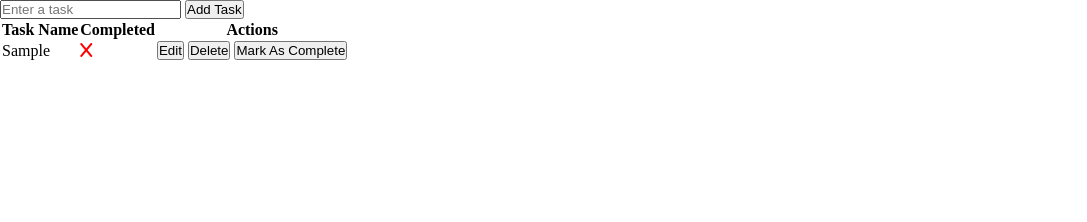
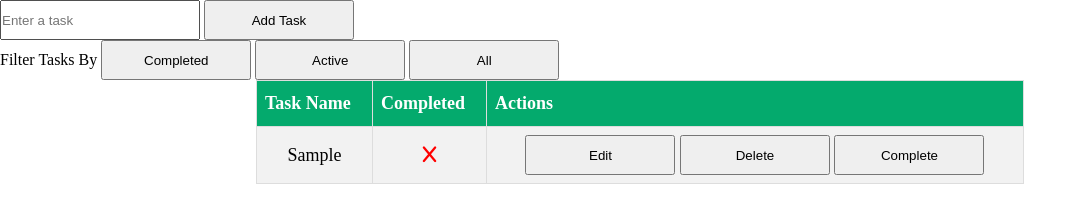
Before and after one commit to edgard-habanbou/task-manager, a plain HTML site: page index.html in a window 1280 px wide. Both pictures are taken after typing "Sample" into the empty fields and a click on the button "Add Task". Shown: the whole page, without its empty margins (0-1087 px from the left). Drawn offline with Linux system fonts and the light colour scheme.

Commit message:
Added Filters completed, active and All tasks for the tasks table

```diff
--- a/JS/script.js
+++ b/JS/script.js
@@ -1,7 +1,9 @@
 const addTask = document.getElementById("addTask");
+
 const addTaskName = document.getElementById("addTaskName");
 const taskList = document.getElementById("taskList");
 
+// Add task function will add element to table with edit delete and mark as complete buttons
 addTask.addEventListener("click", function () {
   if (addTaskName.value != "") {
     const task = document.createElement("tr");
@@ -13,7 +15,7 @@ addTask.addEventListener("click", function () {
     <td id = "complete"><i class="fa-solid fa-x" style="color: #ff0000;"></i></td>
     <td> <button id="editTask" class="edit-task">Edit</button>
         <button id="deleteTask" class="delete-task">Delete</button>
-        <button id="MarkAsComplete" class="mark-as-complete">Mark As Complete</button>
+        <button id="MarkAsComplete" class="mark-as-complete">Complete</button>
         </td>
     `;
 
@@ -45,3 +47,36 @@ addTask.addEventListener("click", function () {
     alert("Please enter a task name");
   }
 });
+
+// Filter section
+const allTasks = document.getElementById("allTasks");
+const CompletedTasks = document.getElementById("CompletedTasks");
+const ActiveTasks = document.getElementById("ActiveTasks");
+
+const tableRows = document.getElementsByTagName("tr");
+// show all tasks
+allTasks.addEventListener("click", () => {
+  for (let i = 0; i < tableRows.length; i++) {
+    tableRows[i].removeAttribute("hidden");
+  }
+});
+
+CompletedTasks.addEventListener("click", () => {
+  for (let i = 1; i < tableRows.length; i++) {
+    if (!tableRows[i].innerHTML.includes("fa-check")) {
+      tableRows[i].setAttribute("hidden", "true");
+    } else {
+      tableRows[i].removeAttribute("hidden");
+    }
+  }
+});
+
+ActiveTasks.addEventListener("click", () => {
+  for (let i = 1; i < tableRows.length; i++) {
+    if (tableRows[i].innerHTML.includes("fa-check")) {
+      tableRows[i].setAttribute("hidden", "false");
+    } else {
+      tableRows[i].removeAttribute("hidden");
+    }
+  }
+});
--- a/index.html
+++ b/index.html
@@ -20,10 +20,15 @@
       <input type="text" id="addTaskName" placeholder="Enter a task" />
       <button id="addTask">Add Task</button>
     </div>
-
+    <div class="filter">
+      <span>Filter Tasks By</span>
+      <button id="CompletedTasks">Completed</button>
+      <button id="ActiveTasks">Active</button>
+      <button id="allTasks">All</button>
+    </div>
     <!-- Task table section -->
     <div class="task-list">
-      <table id="taskList">
+      <table class="tasks" id="taskList">
         <tr>
           <th>Task Name</th>
           <th>Completed</th>
--- a/styles/style.css
+++ b/styles/style.css
@@ -0,0 +1,36 @@
+.task-list{
+    padding: 0px 20vw;
+    display: flex;
+    justify-content: center;
+}
+.tasks {
+    border-collapse: collapse;
+    width: 100%;
+  }
+
+.tasks td, .tasks th {
+  border: 1px solid #ddd;
+  padding: 8px;
+  text-align: center;
+  font-size: large;
+}
+
+.tasks tr:nth-child(even){background-color: #f2f2f2;}
+
+.tasks tr:hover {background-color: #ddd;}
+
+.tasks th {
+  padding-top: 12px;
+  padding-bottom: 12px;
+  text-align: left;
+  background-color: #04AA6D;
+  color: white;
+}
+button{
+    width:150px;
+    height: 40px;
+}
+input {
+    width:200px;
+    height: 40px;
+}
```
